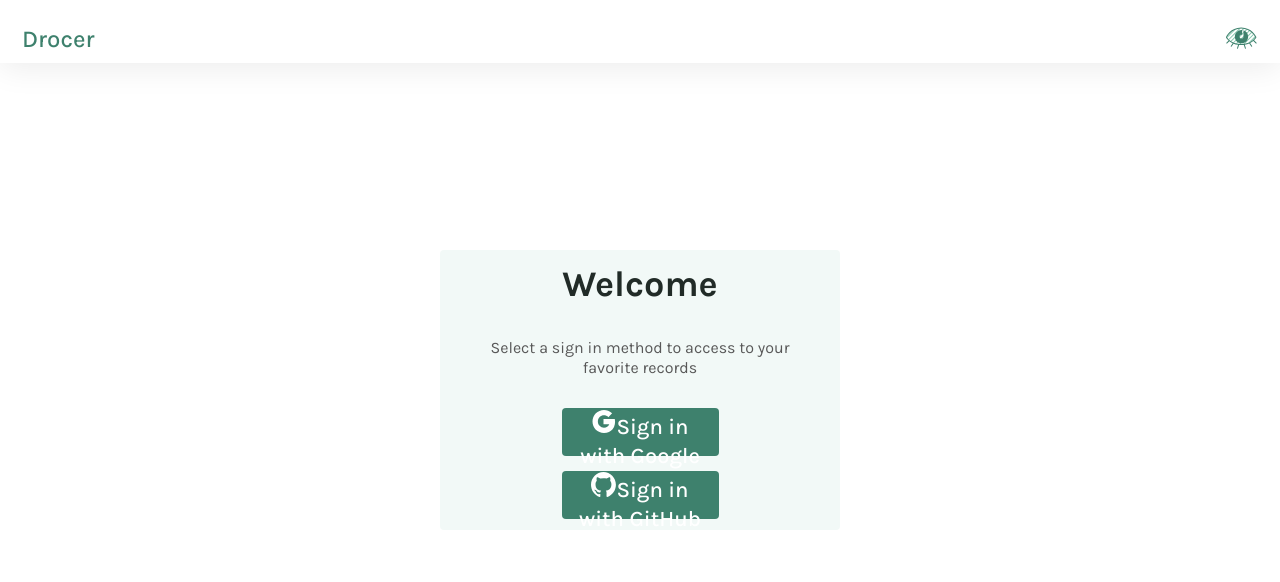
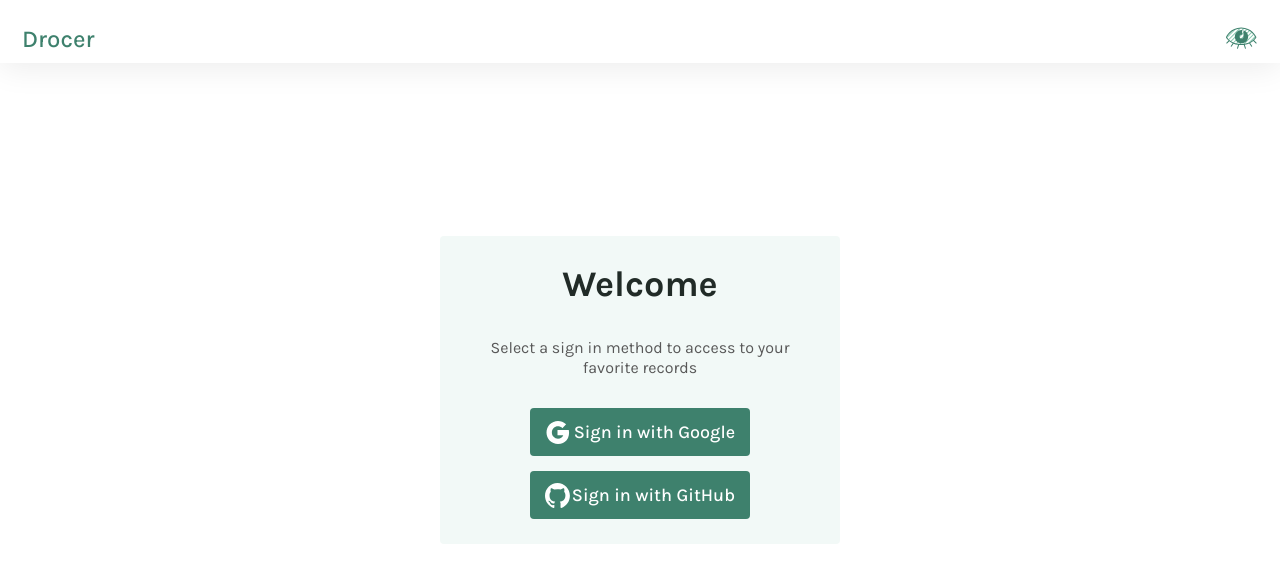
Before and after one commit to Alambea/drocer-app-front, a React (Vite) app: page /home in a window 1280 px wide. Shown: the top 582 px of the page. Built offline with nearby package versions, Linux system fonts and the light colour scheme; no server answers.

Commit message:
Add HomePage sign in buttons styles

```diff
--- a/src/pages/HomePage/HomePage.scss
+++ b/src/pages/HomePage/HomePage.scss
@@ -4,17 +4,14 @@
 .sign-in {
   display: flex;
   flex-direction: column;
-  justify-content: center;
   align-items: center;
   background-color: rgba(colors.$color-primary-light, 0.1);
-  padding: 0 45px;
-  height: 280px;
+  padding: 25px 30px;
   gap: 15px;
   max-width: 400px;
   border-radius: 4px;
 
   &__title {
-    margin: 0;
     font-weight: 700;
     font-size: utils.pxToRem(36);
     line-height: 46.8px;
@@ -28,13 +25,21 @@
   }
 
   &__button {
-    width: 157px;
+    width: 100%;
+    max-width: 220px;
     height: 48px;
     background-color: colors.$color-primary;
     border-radius: 4px;
     color: colors.$color-main-background;
-    font-size: utils.pxToRem(22);
+    font-size: utils.pxToRem(18);
     font-weight: 500;
     line-height: 28.6px;
+    padding: 0px 15px;
+
+    &-content {
+      display: flex;
+      justify-content: space-between;
+      align-items: center;
+    }
   }
 }
```
